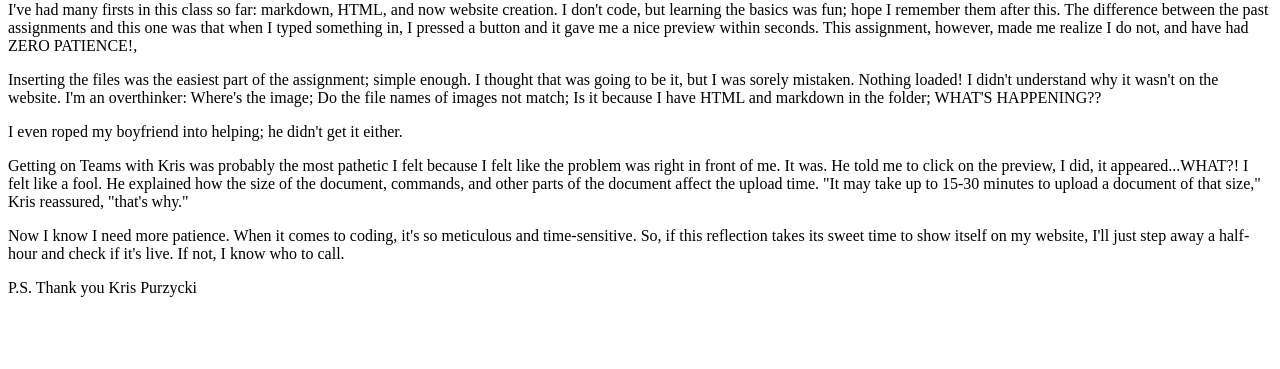
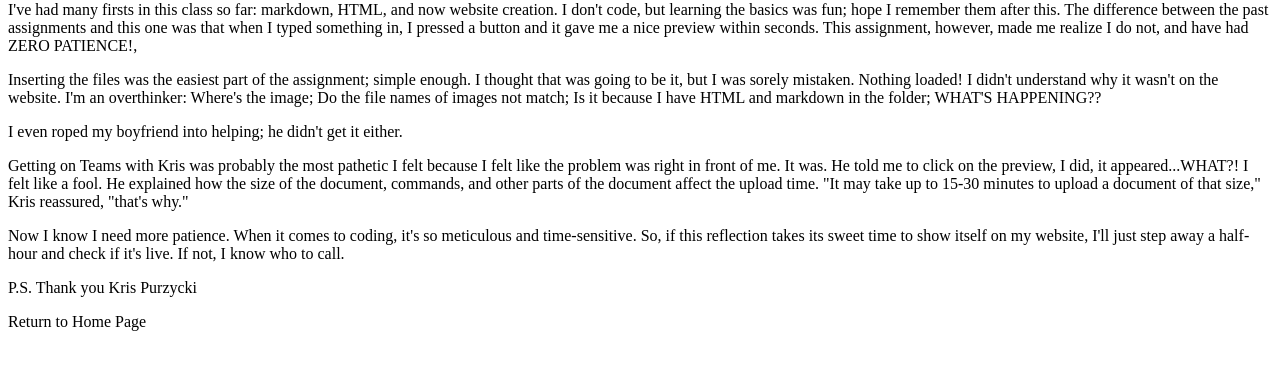
Before and after one commit to coachpotato-14/My-First-Photo-Essay-ENG-327-Digital-Platforms, a plain HTML site: page test.html in a window 1280 px wide. Shown: the part 79-448 px from the top of the page. Drawn offline with Linux system fonts and the light colour scheme.

Commit message:
Update test.html

```diff
--- a/test.html
+++ b/test.html
@@ -21,5 +21,6 @@ Website Reflection: I Guess I Never Had Patience!</title>
 <p>Now I know I need more patience. When it comes to coding, it's so meticulous and time-sensitive. So, if this reflection takes its sweet time to show itself on my website, I'll just step away a half-hour and check if it's live. If not, I know who to call.</p>
 
 <p>P.S. Thank you Kris Purzycki</p>
+<p><a href;"index.html"> Return to Home Page</a></p>
 
 </body>
```
